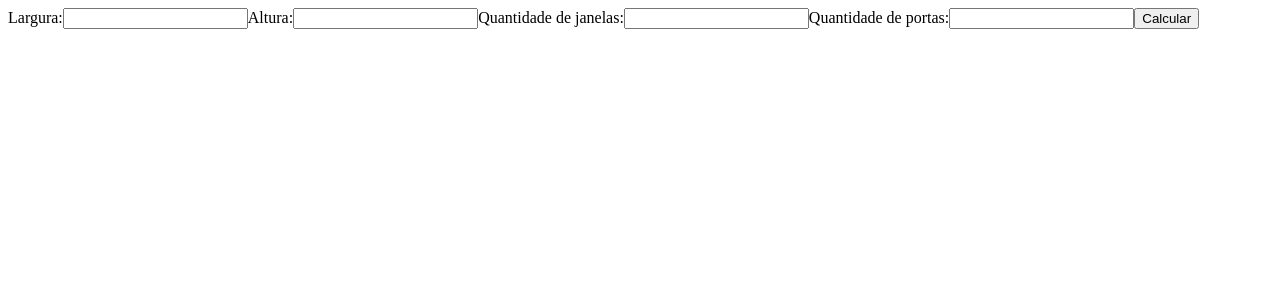
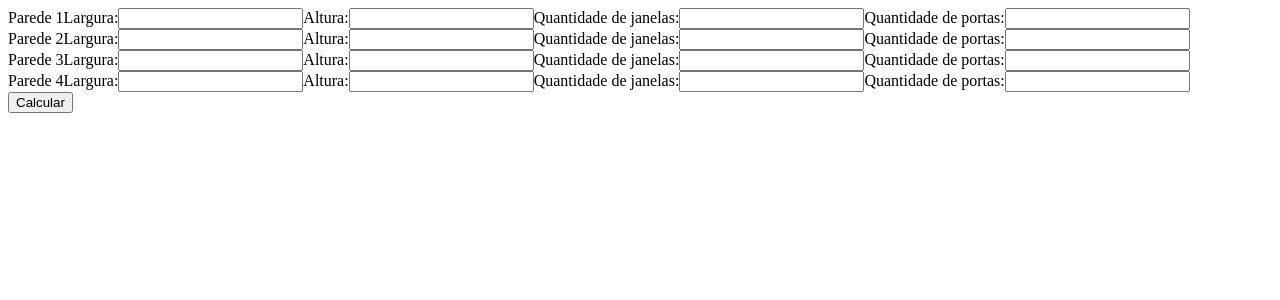
Before and after one commit to mvrdgs/calculadora-tinta, a React (Create React App) app: page /calculadora in a window 1280 px wide. Shown: the top 300 px of the page. Built offline with nearby package versions, Linux system fonts and the light colour scheme.

Commit message:
refactor: criado componente WallForm para renderizar o formulario de cada parede

```diff
--- /dev/null
+++ b/src/components/WallForm.jsx
@@ -0,0 +1,70 @@
+import React, { useEffect, useState } from 'react';
+import { string, func, objectOf } from 'prop-types';
+
+const wallParameters = {
+  width: '0',
+  height: '0',
+  doors: '0',
+  windows: '0',
+};
+
+function WallForm(props) {
+  const { identifier, setFormData, formData } = props;
+  const [wallData, setWallData] = useState(wallParameters);
+
+  useEffect(() => {
+    setFormData({ ...formData, [identifier]: wallData });
+  }, [wallData]);
+
+  const handleChange = async ({ target }) => {
+    const { id, value } = target;
+
+    setWallData({ ...wallData, [id]: value });
+  };
+
+  return (
+    <div>
+      { identifier }
+      <label htmlFor="width">
+        Largura:
+        <input
+          id="width"
+          type="text"
+          onChange={handleChange}
+        />
+      </label>
+      <label htmlFor="height">
+        Altura:
+        <input
+          id="height"
+          type="text"
+          onChange={handleChange}
+        />
+      </label>
+      <label htmlFor="windows">
+        Quantidade de janelas:
+        <input
+          id="windows"
+          type="text"
+          onChange={handleChange}
+        />
+      </label>
+      <label htmlFor="doors">
+        Quantidade de portas:
+        <input
+          id="doors"
+          type="text"
+          onChange={handleChange}
+        />
+      </label>
+    </div>
+  );
+}
+
+WallForm.propTypes = {
+  identifier: string,
+  setFormData: func,
+  formData: objectOf(objectOf(string)),
+}.isRequired;
+
+export default WallForm;
--- a/src/views/Calculator.jsx
+++ b/src/views/Calculator.jsx
@@ -1,59 +1,31 @@
 import React, { useEffect, useState } from 'react';
+import WallForm from '../components/WallForm';
 import { calculateWallArea } from '../utils/calculatorFuncions';
 
-const wallParameters = {
-  width: '0',
-  height: '0',
-  doors: '0',
-  windows: '0',
+const formDataStructure = {
+  'Parede 1': {},
+  'Parede 2': {},
+  'Parede 3': {},
+  'Parede 4': {},
 };
 
 function Calculator() {
-  const [wallData, setWallData] = useState(wallParameters);
+  const [formData, setFormData] = useState(formDataStructure);
+  const numberOfWalls = Object.keys(formDataStructure);
 
-  useEffect(() => { console.log(wallData); }, [wallData]);
-
-  const handleChange = ({ target }) => {
-    const { id, value } = target;
-
-    setWallData({ ...wallData, [id]: value });
-  };
+  useEffect(() => { console.log(formData); }, [formData]);
 
   return (
     <div>
-      <label htmlFor="width">
-        Largura:
-        <input
-          id="width"
-          type="text"
-          onChange={handleChange}
+      { numberOfWalls.map((wall) => (
+        <WallForm
+          key={wall.trim().toLowerCase()}
+          identifier={wall}
+          setFormData={setFormData}
+          formData={formData}
         />
-      </label>
-      <label htmlFor="height">
-        Altura:
-        <input
-          id="height"
-          type="text"
-          onChange={handleChange}
-        />
-      </label>
-      <label htmlFor="windows">
-        Quantidade de janelas:
-        <input
-          id="windows"
-          type="text"
-          onChange={handleChange}
-        />
-      </label>
-      <label htmlFor="doors">
-        Quantidade de portas:
-        <input
-          id="doors"
-          type="text"
-          onChange={handleChange}
-        />
-      </label>
-      <button onClick={() => console.log(calculateWallArea(wallData))} type="button">Calcular</button>
+      )) }
+      <button onClick={() => console.log(calculateWallArea(formData))} type="button">Calcular</button>
     </div>
   );
 }
```
